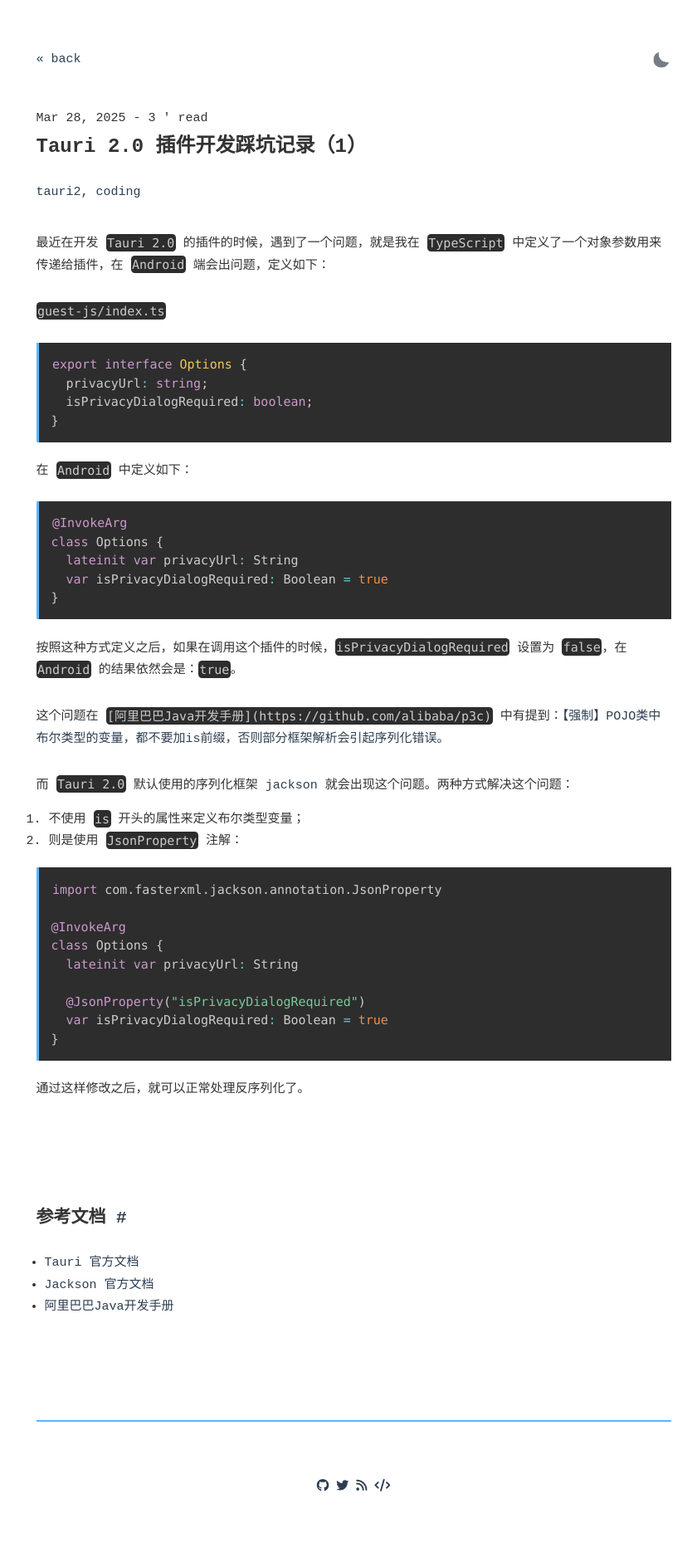
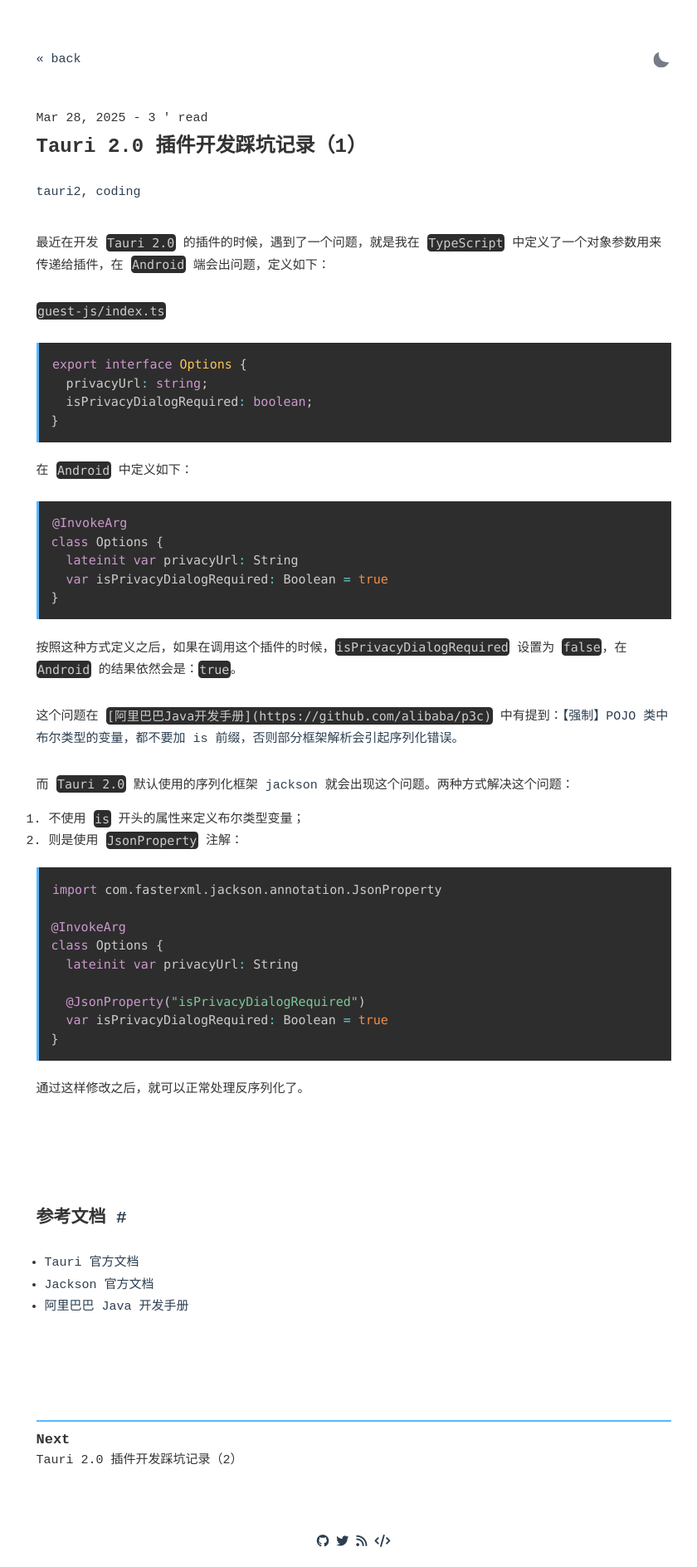
Before and after one commit to kingsword09/kingsword09.github.io, a Jekyll site: the page built from _posts/2025-03-28-tauri2-plugin-developerment-pitfall-record-1.md, in a window 1280 px wide. Shown: the whole page at 83% size, without its empty margins (214-1054 px from the left). Built offline with Jekyll 4.4.1, drawn with Linux system fonts in a browser that asks for light colours; nearby versions of some CDN libraries; before the commit the page ends 1820 px from its top, so only the background shows below that; some of the changed lines change nothing that is shown.

Commit message:
📝 Tauri 2.0 插件开发踩坑记录（2）

````diff
--- a/_posts/2025-03-28-tauri2-plugin-developerment-pitfall-record-1.md
+++ b/_posts/2025-03-28-tauri2-plugin-developerment-pitfall-record-1.md
@@ -27,13 +27,17 @@
   var isPrivacyDialogRequired: Boolean = true
 }
 ```
+
 按照这种方式定义之后，如果在调用这个插件的时候，`isPrivacyDialogRequired` 设置为 `false`，在 `Android` 的结果依然会是：`true`。
 
-这个问题在 `[阿里巴巴Java开发手册](https://github.com/alibaba/p3c)` 中有提到：[【强制】POJO类中布尔类型的变量，都不要加is前缀，否则部分框架解析会引起序列化错误。](https://github.com/alibaba/p3c/blob/6c59c8c36ecd8722c712d5685b8c3822c1c8b030/p3c-gitbook/%E7%BC%96%E7%A8%8B%E8%A7%84%E7%BA%A6/%E5%91%BD%E5%90%8D%E9%A3%8E%E6%A0%BC.md?plain=1#L22)
+这个问题在 `[阿里巴巴Java开发手册](https://github.com/alibaba/p3c)` 中有提到：[【强制】POJO 类中布尔类型的变量，都不要加 is 前缀，否则部分框架解析会引起序列化错误。](https://github.com/alibaba/p3c/blob/6c59c8c36ecd8722c712d5685b8c3822c1c8b030/p3c-gitbook/%E7%BC%96%E7%A8%8B%E8%A7%84%E7%BA%A6/%E5%91%BD%E5%90%8D%E9%A3%8E%E6%A0%BC.md?plain=1#L22)
 
 而 `Tauri 2.0` 默认使用的序列化框架 [jackson](https://github.com/FasterXML/jackson) 就会出现这个问题。两种方式解决这个问题：
+
 1. 不使用 `is` 开头的属性来定义布尔类型变量；
 2. 则是使用 `JsonProperty` 注解：
+
+{: data-line="1,7"}
 
 ```kotlin
 import com.fasterxml.jackson.annotation.JsonProperty
@@ -46,7 +50,6 @@
   var isPrivacyDialogRequired: Boolean = true
 }
 ```
-{: data-line="1,7"}
 
 通过这样修改之后，就可以正常处理反序列化了。
 
@@ -56,4 +59,4 @@
 
 - [Tauri 官方文档](https://v2.tauri.app/)
 - [Jackson 官方文档](https://github.com/FasterXML/jackson)
-- [阿里巴巴Java开发手册](https://github.com/alibaba/p3c)
+- [阿里巴巴 Java 开发手册](https://github.com/alibaba/p3c)
--- /dev/null
+++ b/_posts/2025-03-28-tauri2-plugin-developerment-pitfall-record-2.md
@@ -0,0 +1,81 @@
+---
+layout: post
+title: Tauri 2.0 插件开发踩坑记录（2）
+description: 记录在Tauri 2.0插件开发中如何使用addPluginListener来实现异步返回数据。
+summary: 本文详细介绍了Tauri 2.0插件开发中使用addPluginListener实现异步数据返回的完整过程，包括tauri-plugin-mobile-onbackpressed-listener插件的实现，以及解决前端无法接收返回数据问题的具体方案。
+tags: tauri2 coding
+minute: 3
+---
+
+开发 `Tauri 2.0` 的插件时，可能会有异步返回数据的需求，这时候就需要使用到 [addpluginlistener](https://v2.tauri.app/reference/javascript/api/namespacecore/#addpluginlistener)。
+
+假设要开发的插件为: [tauri-plugin-mobile-onbackpressed-listener](https://github.com/kingsword09/tauri-plugins-workspace/tree/main/packages/tauri-plugin-mobile-onbackpressed-listener)。
+
+在 `TypeScript` 的接口定义中就可以以下面的方式进行定义：
+
+`guest-js/index.ts`：
+
+```ts
+import {
+  addPluginListener,
+  invoke,
+  PluginListener,
+} from "@tauri-apps/api/core";
+
+export async function registerBackEvent(
+  goBack: () => void
+): Promise<PluginListener> {
+  await invoke("plugin:mobile-onbackpressed-listener|register_back_event");
+
+  return await addPluginListener(
+    "mobile-onbackpressed-listener",
+    "mobile-onbackpressed-goback",
+    (result) => {
+      goBack();
+    }
+  );
+}
+```
+
+定义了一个插件 `command`:`register_back_event` 和一个监听 `event`:`mobile-onbackpressed-goback`。接下来就可以在各个平台进行实现相关代码了。
+
+- 在 `Android` 端可以通过 `onBackPressedDispatcher` 和 `onBackInvokedDispatcher` 来监听设备的返回事件，`registerBackEvent` 这个事件处理时可以直接通过 `invoke.resolve()` 返回就可以了。
+
+- 在 `iOS` 端，则需要做一些特殊处理，因为 `iOS` 本身没有返回监听相关的功能，需要具体实现，也可以参考 [MobileOnBackPressedListenerPlugin.swift](https://github.com/kingsword09/tauri-plugins-workspace/blob/main/packages/tauri-plugin-mobile-onbackpressed-listener/ios/Sources/MobileOnBackPressedListenerPlugin.swift) 此处代码来实现。
+
+在这之后，你就可以通过监听到返回，在 `Android` 端和 `iOS` 端分别触发：`trigger("mobile-onbackpressed-goback", JSObject())` 来实现通知到前端代码来执行 `goBack` 方法。
+
+当你以为一切都完成时，坑就出现了，你会发现 `trigger` 怎么都无法通知到前端，查阅官方文档也没有看到有相关的说明，而且官方似乎没有相关的示例可以查看。
+
+后来是在看到第三方的插件时，通过对比才发现问题所在。需要将 `addPluginListener` 的 `command` 也添加到你的插件的 `command` 中，即
+
+`tauri-plugin-mobile-onbackpressed-goback/build.rs`:
+
+{: data-line="3,4"}
+
+```rust
+const COMMANDS: &[&str] = &[
+  "register_back_event",
+  "registerListener",
+  "remove_listener"
+]
+```
+
+这样才能够实现 `trigger` 可以通知到前端。之后在使用插件时，也需要在 `app` 中的 `capabilities/*.json` 添加上相关的权限：
+
+```json
+"permissions": [
+  "mobile-onbackpressed-listener:allow-register-back-event",
+  "mobile-onbackpressed-listener:allow-registerListener",
+  "mobile-onbackpressed-listener:allow-remove-listener"
+]
+```
+
+如此，这个插件就可以正常使用了。
+
+<br/><br/><br/>
+
+#### 参考文档
+
+- [Tauri 官方文档](https://v2.tauri.app/)
+- [tauri-plugin-mobile-onbackpressed-listener](https://github.com/kingsword09/tauri-plugins-workspace/tree/main/packages/tauri-plugin-mobile-onbackpressed-listener)
````
